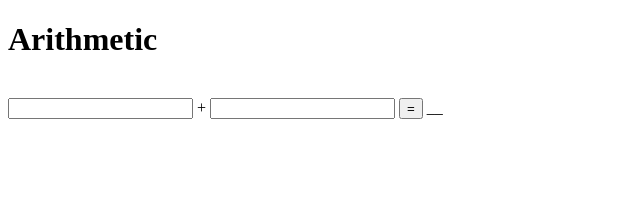
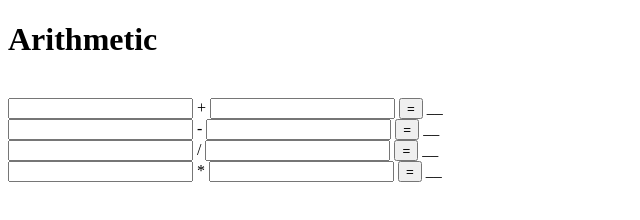
Before and after one commit to millemaliu/numbers-app, a plain HTML site: page index.html in a window 1280 px wide. Shown: the whole page, without its empty margins (0-640 px from the left). Drawn offline with Linux system fonts and the light colour scheme.

Commit message:
Update index.html

```diff
--- a/index.html
+++ b/index.html
@@ -11,7 +11,17 @@
 
     <h1>Arithmetic</h1>
     <br>
-    <input id="first"> + <input id="second"> <button onclick="newAnswer()">=</button> <span id="answer">__</span>
+    <input id="first"> + <input id="second"> <button onclick="add()">=</button> <span id="answer">__</span>
+
+    <br>
+    <input id="first-"> - <input id="second-"> <button onclick="subtract()">=</button> <span id="answer-">__</span>
+
+    <br>
+    <input id="firstd"> / <input id="secondd"> <button onclick="divide()">=</button> <span id="answerd">__</span>
+
+    <br>
+    <input id="first*"> * <input id="second*"> <button onclick="multiply()">=</button> <span id="answer*">__</span>
+
 
     <script src = "index.js"></script>
 </body>
```
